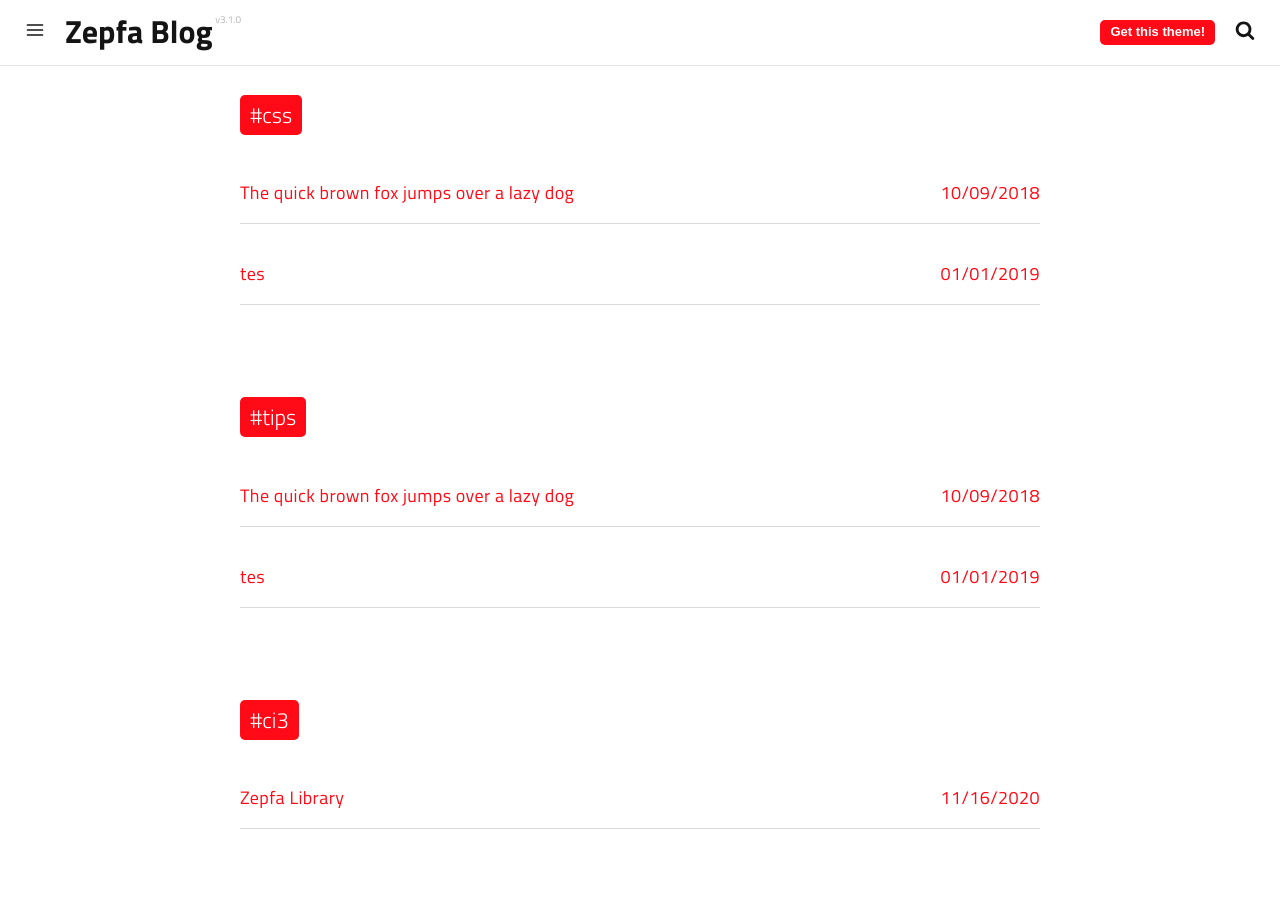
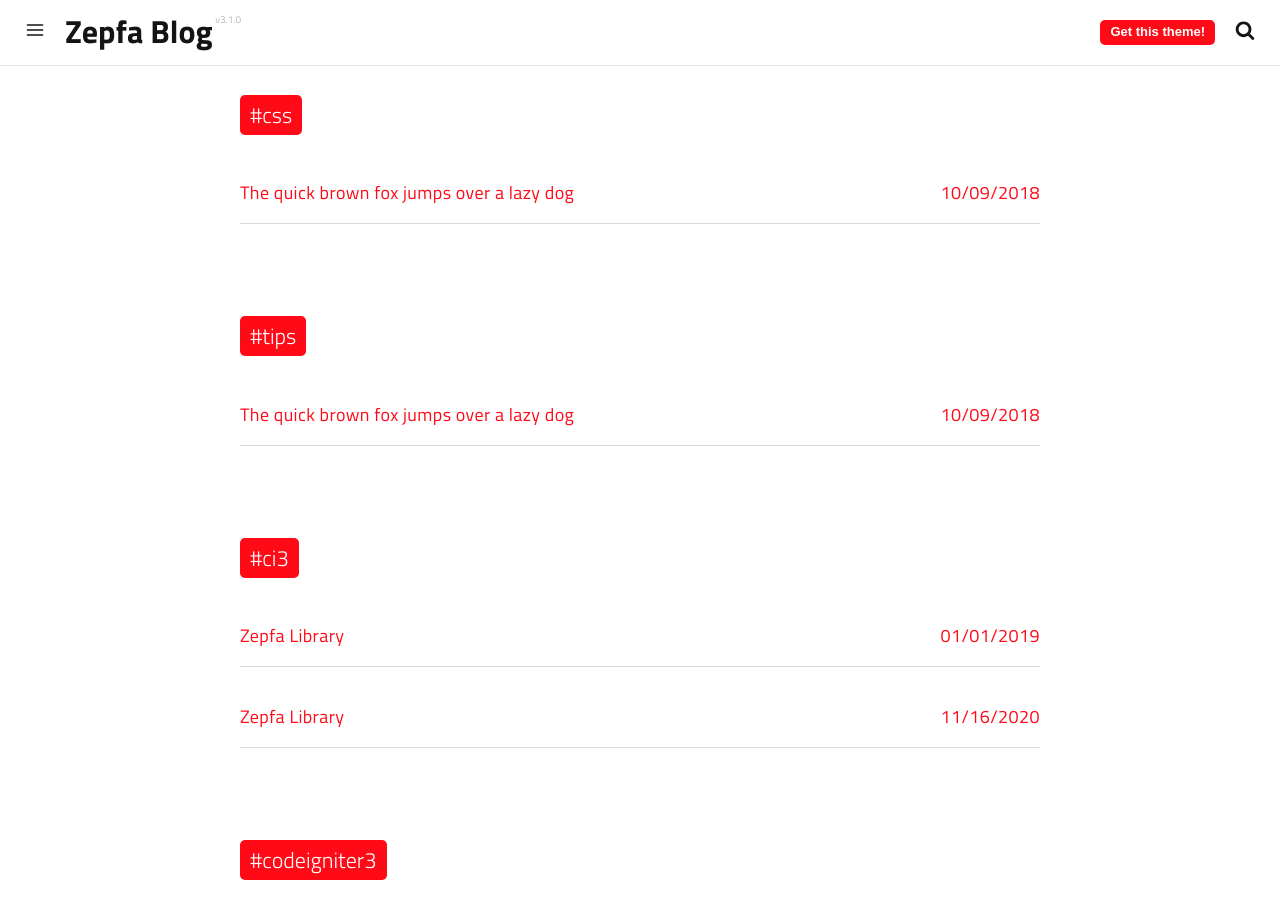
Before and after one commit to zepfa/zepfa-blog, a Jekyll site: the page built from tags.html, in a window 1280 px wide and 900 px high, scrolled down 208 px. Built offline with Jekyll 4.4.1, drawn with Linux system fonts in a browser that asks for light colours; a script that is not in the unit is left out.

Commit message:
Update Posts “2020-11-16-tes”

```diff
--- a/_posts/2020-11-16-tes.md
+++ b/_posts/2020-11-16-tes.md
@@ -1,15 +1,14 @@
 ---
 date: 2019-01-01 10:31:02
 layout: post
-title: tes
-subtitle: tes
-description: tes
+title: Zepfa Library
+subtitle: Zepfa Library
+description: Zepfa Library
 image: /assets/img/uploads/zepfa-lib.png
 optimized_image: /assets/img/uploads/zepfa-lib.png
-category: css
+category: "{{slug}}"
 tags:
-  - css
-  - tips
+  - ci3
 author: ariffb
 paginate: true
 ---
```
